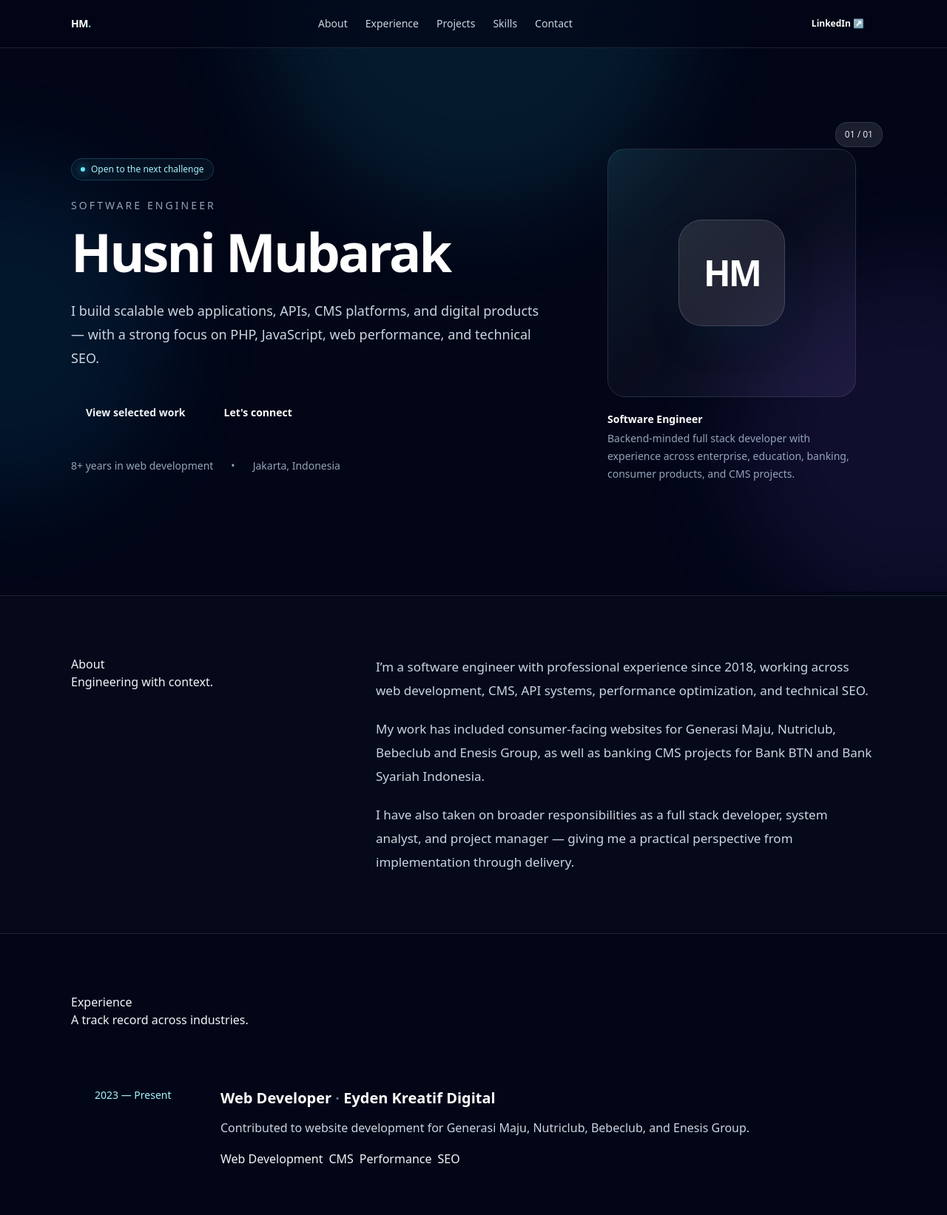
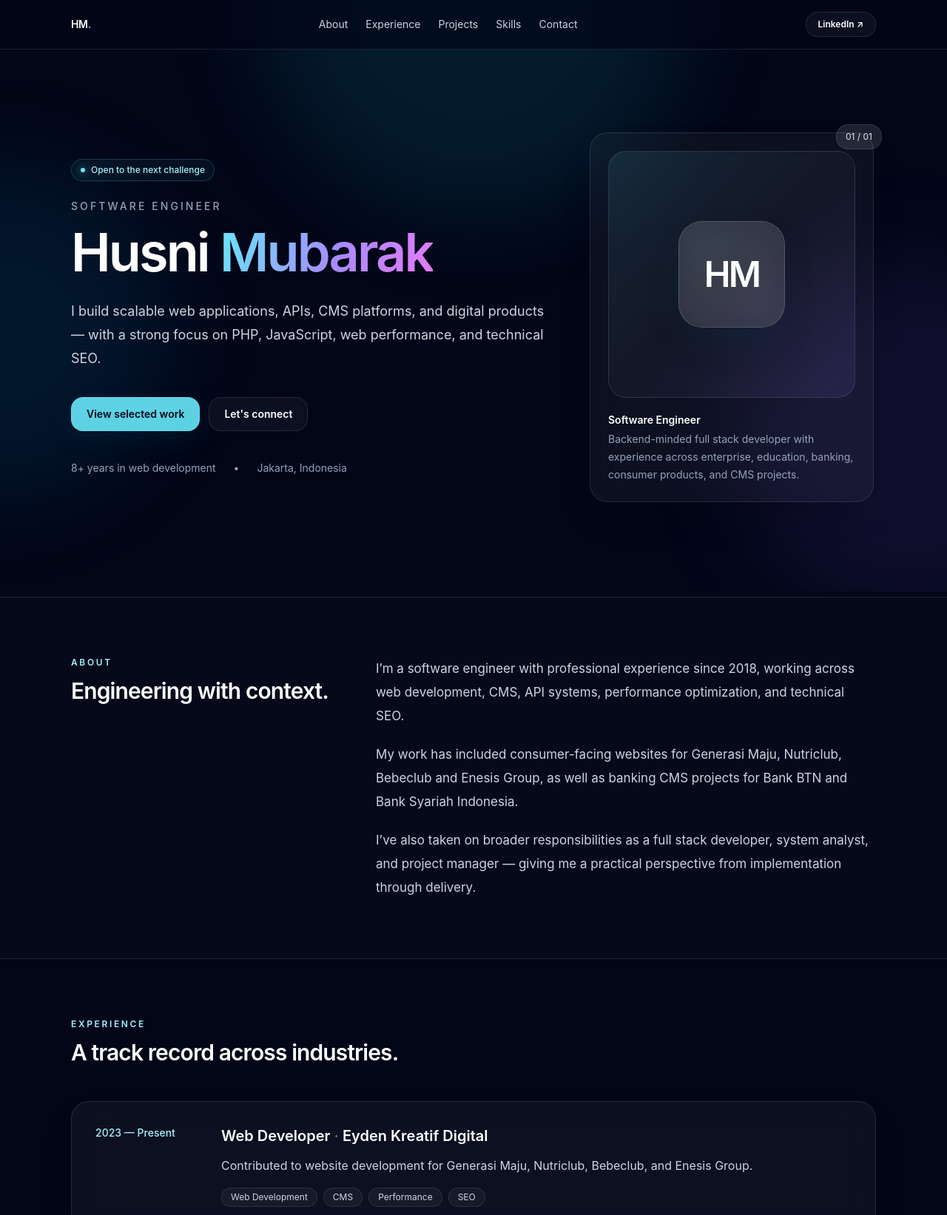
Before and after one commit to husnimubarak-dev/husnimubarak-dev.github.io, a plain HTML site: page index.html in a window 1280 px wide. Shown: the top 1643 px of the page at 74% size. Drawn offline with nearby package versions, Linux system fonts and the light colour scheme.

Commit message:
update workflow

```diff
--- /dev/null
+++ b/assets/css/styles.css
@@ -0,0 +1,14 @@
+/* Portfolio-specific styles */
+.glass-card{border-radius:1.5rem;border:1px solid rgba(255,255,255,.1);background:rgba(255,255,255,.045);box-shadow:0 25px 50px -12px rgba(0,0,0,.2);backdrop-filter:blur(24px);-webkit-backdrop-filter:blur(24px);transition:transform .3s ease,border-color .3s ease,background .3s ease}
+.glass-card:hover{transform:translateY(-2px);border-color:rgba(255,255,255,.15);background:rgba(255,255,255,.065)}
+.glass-button{border-radius:1rem;border:1px solid rgba(255,255,255,.1);background:rgba(255,255,255,.045);backdrop-filter:blur(24px);-webkit-backdrop-filter:blur(24px);transition:.3s ease}
+.glass-button:hover{border-color:rgba(255,255,255,.2);background:rgba(255,255,255,.09)}
+.primary-button{border-radius:1rem;border:1px solid rgba(165,243,252,.2);background:rgba(103,232,249,.9);color:#020617;box-shadow:0 10px 30px rgba(8,47,73,.3);transition:.3s ease}
+.primary-button:hover{transform:translateY(-2px);background:#a5f3fc}
+.section-kicker{font-size:.75rem;line-height:1rem;font-weight:600;text-transform:uppercase;letter-spacing:.22em;color:#a5f3fc}
+.section-title{margin-top:.75rem;font-size:1.875rem;line-height:2.25rem;font-weight:600;letter-spacing:-.03em;color:#fff}
+.tag{border-radius:9999px;border:1px solid rgba(255,255,255,.1);background:rgba(255,255,255,.045);padding:.25rem .75rem;font-size:.75rem;line-height:1rem;color:#cbd5e1}
+.project-card{position:relative;overflow:hidden;border-radius:1.5rem;border:1px solid rgba(255,255,255,.1);background:linear-gradient(135deg,rgba(255,255,255,.07),rgba(255,255,255,.025));padding:1.75rem;box-shadow:0 25px 50px -12px rgba(0,0,0,.2);backdrop-filter:blur(24px);-webkit-backdrop-filter:blur(24px);transition:.3s ease}
+.project-card:hover{transform:translateY(-4px);border-color:rgba(165,243,252,.2)}
+.project-number{position:absolute;right:1.5rem;top:1.5rem;font-size:.75rem;line-height:1rem;font-weight:500;color:#64748b}
+.text-gradient{background:linear-gradient(110deg,#67e8f9 0%,#a78bfa 55%,#e879f9 100%);-webkit-background-clip:text;background-clip:text;color:transparent}
--- a/index.html
+++ b/index.html
@@ -12,8 +12,20 @@
   <meta property="og:url" content="https://husnimubarak-dev.github.io/">
   <meta name="twitter:card" content="summary">
   <link rel="icon" href="./assets/images/favicon.svg" type="image/svg+xml">
+  <script src="https://cdn.tailwindcss.com"></script>
+  <script>
+    tailwind.config = {
+      theme: {
+        extend: {
+          fontFamily: {
+            sans: ["Inter", "ui-sans-serif", "system-ui", "sans-serif"]
+          }
+        }
+      }
+    };
+  </script>
+  <link rel="stylesheet" href="./assets/css/styles.css">
   <title>Husni Mubarak — Software Engineer</title>
-  <script src="https://cdn.tailwindcss.com"></script>
 </head>
 
 <body class="bg-slate-950 text-slate-100 antialiased selection:bg-cyan-300 selection:text-slate-950">
@@ -95,7 +107,7 @@
               My work has included consumer-facing websites for Generasi Maju, Nutriclub, Bebeclub and Enesis Group, as well as banking CMS projects for Bank BTN and Bank Syariah Indonesia.
             </p>
             <p>
-              I have also taken on broader responsibilities as a full stack developer, system analyst, and project manager — giving me a practical perspective from implementation through delivery.
+              I’ve also taken on broader responsibilities as a full stack developer, system analyst, and project manager — giving me a practical perspective from implementation through delivery.
             </p>
           </div>
         </div>
--- a/src/assets/css/input.css
+++ /dev/null
@@ -1,46 +0,0 @@
-@import "tailwindcss";
-
-@theme {
-  --font-sans: "Inter", ui-sans-serif, system-ui, sans-serif;
-}
-
-@layer base {
-  html { background: #020617; }
-  body { font-family: var(--font-sans); }
-}
-
-@layer components {
-  .glass-card {
-    @apply rounded-3xl border border-white/10 bg-white/[0.045] shadow-2xl shadow-black/20 backdrop-blur-xl transition duration-300;
-  }
-  .glass-card:hover {
-    @apply -translate-y-0.5 border-white/15 bg-white/[0.065];
-  }
-  .glass-button {
-    @apply rounded-2xl border border-white/10 bg-white/[0.045] backdrop-blur-xl transition duration-300 hover:border-white/20 hover:bg-white/[0.09];
-  }
-  .primary-button {
-    @apply rounded-2xl border border-cyan-200/20 bg-cyan-300/90 text-slate-950 shadow-lg shadow-cyan-950/30 transition duration-300 hover:-translate-y-0.5 hover:bg-cyan-200;
-  }
-  .section-kicker {
-    @apply text-xs font-semibold uppercase tracking-[0.22em] text-cyan-200;
-  }
-  .section-title {
-    @apply mt-3 text-3xl font-semibold tracking-[-0.03em] text-white sm:text-4xl;
-  }
-  .tag {
-    @apply rounded-full border border-white/10 bg-white/[0.045] px-3 py-1 text-xs text-slate-300;
-  }
-  .project-card {
-    @apply relative overflow-hidden rounded-3xl border border-white/10 bg-gradient-to-br from-white/[0.07] to-white/[0.025] p-7 shadow-2xl shadow-black/20 backdrop-blur-xl transition duration-300 hover:-translate-y-1 hover:border-cyan-200/20;
-  }
-  .project-number {
-    @apply absolute right-6 top-6 text-xs font-medium text-slate-500;
-  }
-  .text-gradient {
-    background: linear-gradient(110deg, #67e8f9 0%, #a78bfa 55%, #e879f9 100%);
-    -webkit-background-clip: text;
-    background-clip: text;
-    color: transparent;
-  }
-}
```
Also changed, not shown: package.json (deleted, +0 -14 lines), scripts/copy-static.mjs (deleted, +0 -9 lines), README.md, assets/images/favicon.svg (renamed from src/assets/images/favicon.svg), assets/images/husni-photo.jpg (added), assets/js/main.js (renamed from src/assets/js/main.js), 2 other files.
